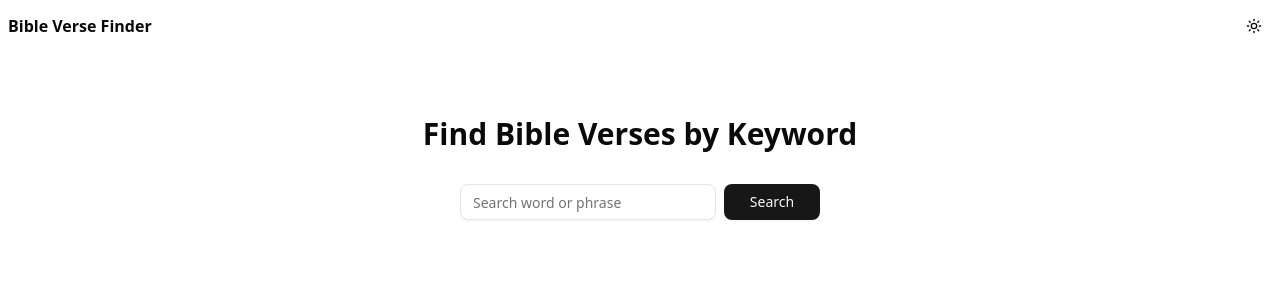
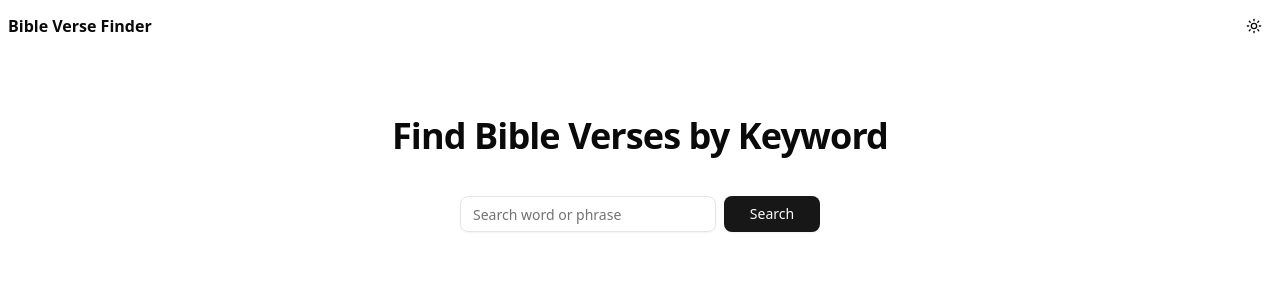
Before and after one commit to emanuelefavero/bible-verse-finder, a Next.js app: page / in a window 1280 px wide. Shown: the top 300 px of the page. Built offline with nearby package versions, Linux system fonts and the light colour scheme.

Commit message:
feat: update homepage title style

```diff
--- a/src/app/layout.tsx
+++ b/src/app/layout.tsx
@@ -37,7 +37,7 @@ export default function RootLayout({
         >
           <Header />
 
-          <main className='mx-auto flex max-w-3xl flex-col items-center justify-center gap-8 px-4 py-16'>
+          <main className='mx-auto flex max-w-3xl flex-col items-center justify-center gap-10 px-4 py-16'>
             {children}
           </main>
         </ThemeProvider>
--- a/src/app/page.tsx
+++ b/src/app/page.tsx
@@ -13,7 +13,7 @@ export default async function Home({ searchParams }: Props) {
 
   return (
     <>
-      <h1 className='text-center text-3xl font-bold'>
+      <h1 className='scroll-m-20 text-center text-4xl font-extrabold tracking-tight text-balance'>
         Find Bible Verses by Keyword
       </h1>
 
```
